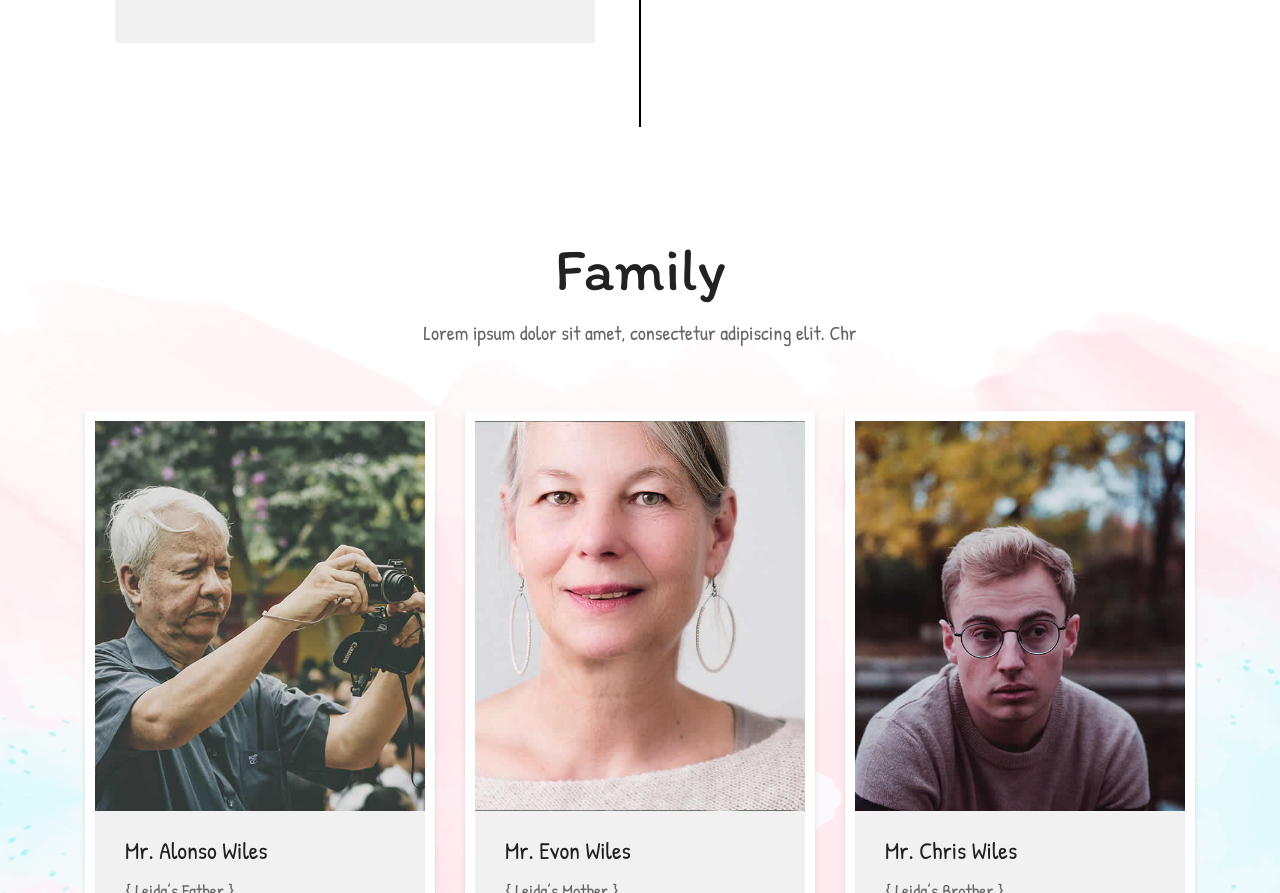
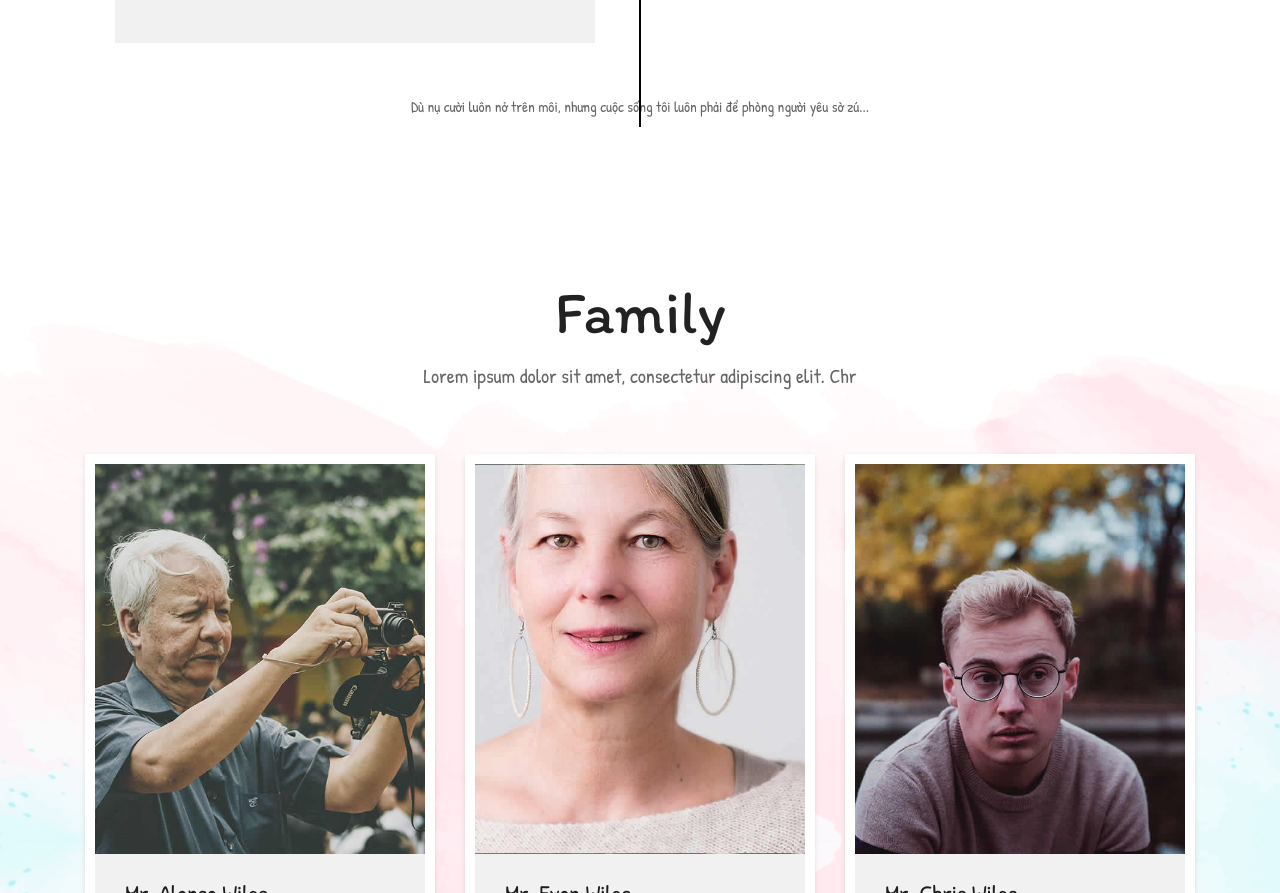
Before and after one commit to hoangtung97/babee, a plain HTML site: page home.html in a window 1280 px wide. Shown: the part 5436-6329 px from the top of the page. Drawn offline with Linux system fonts and the light colour scheme.

Commit message:
Update home.html

```diff
--- a/home.html
+++ b/home.html
@@ -363,6 +363,7 @@
                   </div>
                </div>
             </div>
+            <p>Dù nụ cười luôn nở trên môi, nhưng cuộc sống tôi luôn phải để phòng người yêu sờ zú...</p>
          </div>
       </div>
       <!-- End Story -->
```
